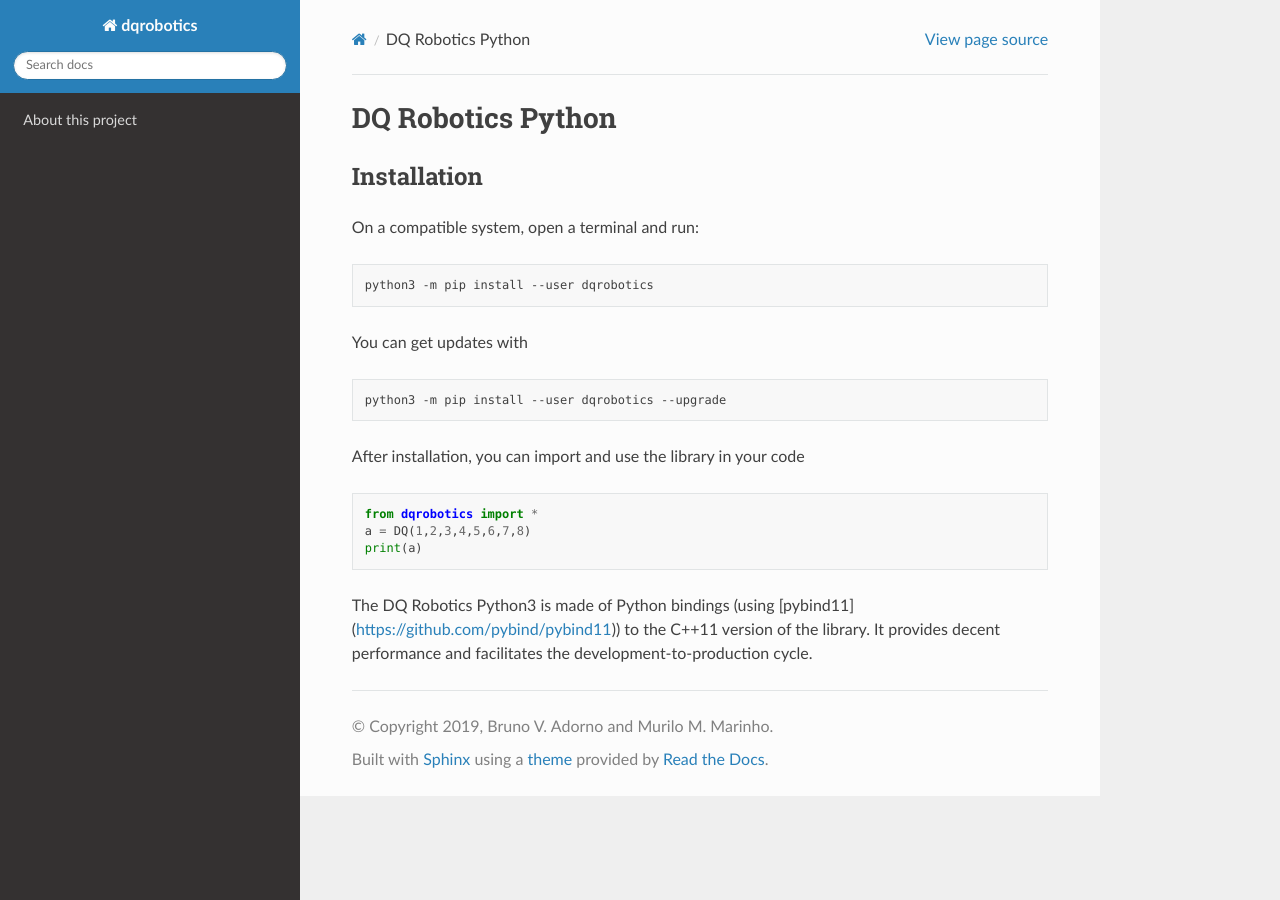
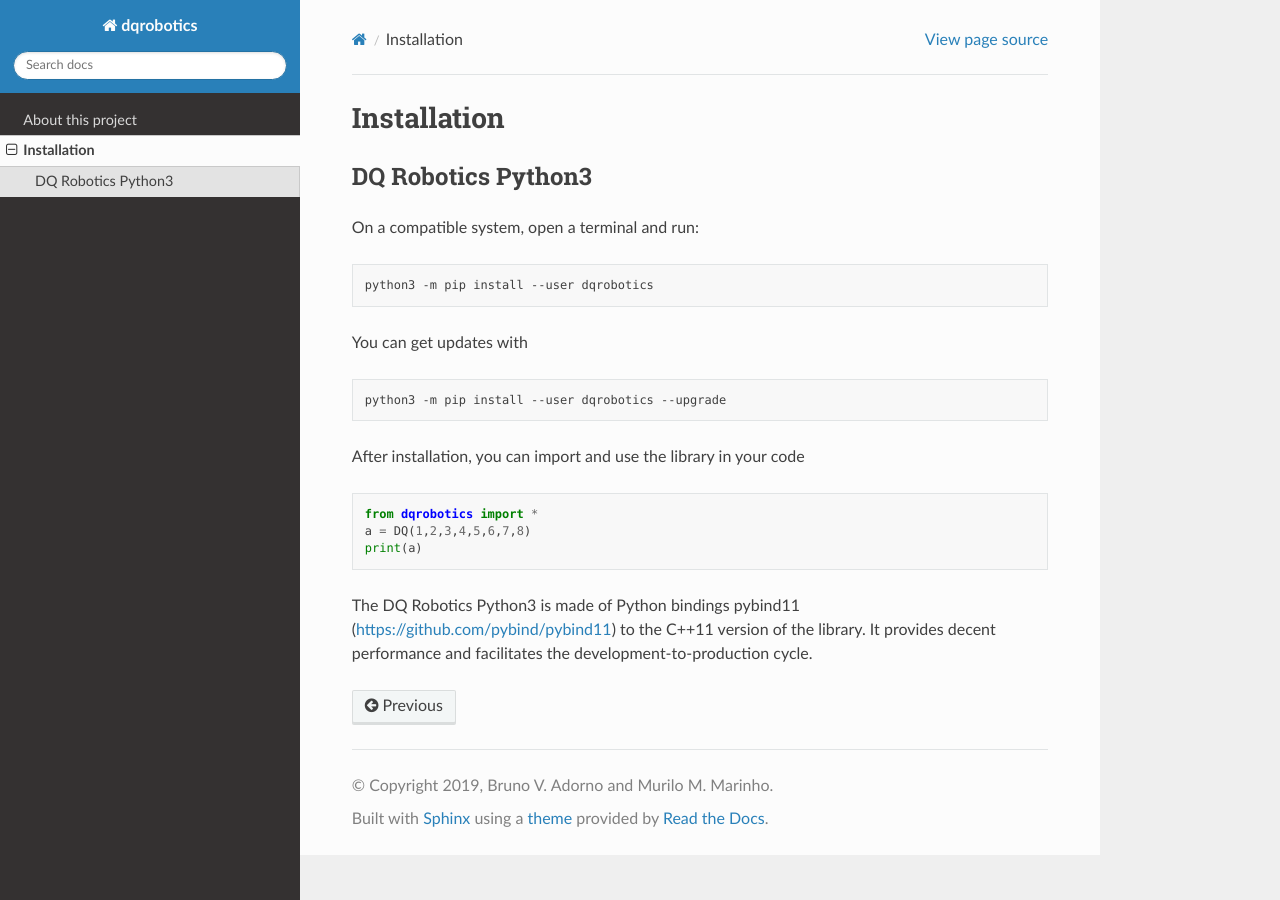
Before and after one commit to dqrobotics/dqrobotics.github.io, a Sphinx documentation site: the page built from docs/installation.rst, in a window 1280 px wide. Built offline with Sphinx 7.4.7 and the Read the Docs theme 2.0.0, drawn with Linux system fonts in a browser that asks for light colours; pages that are not in the unit, such as notebooks, are missing from menus.

Commit message:
Update and rename python.rst to installation.rst

```diff
--- a/docs/python.rst
+++ b/docs/installation.rst
@@ -1,7 +1,7 @@
-DQ Robotics Python
+Installation
 ==================
 
-Installation
+DQ Robotics Python3
 **************
 On a compatible system, open a terminal and run:
 
@@ -23,4 +23,4 @@
   a = DQ(1,2,3,4,5,6,7,8)
   print(a)
 
-The DQ Robotics Python3 is made of Python bindings (using [pybind11](https://github.com/pybind/pybind11)) to the C++11 version of the library. It provides decent performance and facilitates the development-to-production cycle.
+The DQ Robotics Python3 is made of Python bindings pybind11 (https://github.com/pybind/pybind11) to the C++11 version of the library. It provides decent performance and facilitates the development-to-production cycle.
```
